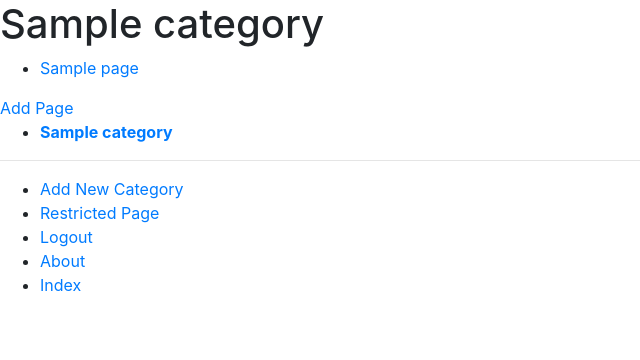
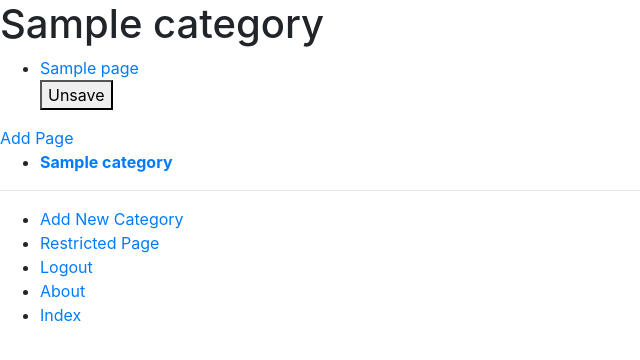
Before and after one commit to engiedinana/Rango_Project, a Django app: a page that uses templates/rango/category.html in a window 1280 px wide. Shown: the top 360 px of the page, without its empty margins (0-640 px from the left). Run offline with Django 3.2, Linux system fonts and the light colour scheme; a user stored in the database is signed in; tables that the repository leaves empty hold one stand-in row (values such as "Sample post"); some libraries are stand-ins or nearby versions.

Commit message:
feature progress

```diff
--- a/rango/views.py
+++ b/rango/views.py
@@ -90,7 +90,6 @@ def show_category(request, category_name_slug):
         # We'll use this in the template to verify that the category exists.
         context_dict['category'] = category
         context_dict['fav_list'] = get_user(request).pages.all()
-        print(context_dict['fav_list'])
     except Category.DoesNotExist:
         # We get here if we didn't find the specified category.
         # Don't do anything -
--- a/static/css/base.css
+++ b/static/css/base.css
@@ -1,7 +1,7 @@
-.showSaveFavorite {
+.show {
     display:inline-block
 }
 
-.showUnsaveFavorite {
+.hide {
     display:None
 }
--- a/static/js/rango-ajax.js
+++ b/static/js/rango-ajax.js
@@ -1,21 +1,27 @@
 $(document).ready(function(){
-    $('#saveFavorite').click(function(){
+    $('#saveFavorite').on( "click",function(){
         var btn = $(this)
+        if(btn !== null) {
             pageId = btn.attr('data-pageid');
             $.get('/rango/save_favorite/', {'page_id':pageId}, function(data){
                 if(data == 'success') {
                     btn.hide();
                     $('#unsaveFavorite').show();
                 }
-        })
+        });
+    }
     });
 
-    $('#unsaveFavorite').click(function(){
+    $('#unsaveFavorite').on( "click", function(){
         var btn = $(this)
+        if(btn !== null) {
             pageId = btn.attr('data-pageid');
             $.get('/rango/unsave_favorite/', {'page_id': pageId}, function(data){
+                if(data == 'success') {
                     btn.hide();
                     $('#saveFavorite').show();
+                }
             })
+        }
     });
 });
--- a/static/js/rango-jquery.js
+++ b/static/js/rango-jquery.js
@@ -1,6 +1,7 @@
 $(document).ready(function() {
     var elm = $('#id_favorite');
     if(elm != null) {
-        elm.hide();
+        elm.removeAttr('required');
+        //elm.hide();
     }
 });
--- a/templates/rango/category.html
+++ b/templates/rango/category.html
@@ -19,10 +19,12 @@
             {% if user.is_authenticated %}
                     {% if fav_list %}
                         {% if page in fav_list %}
-                        <button id="unsaveFavorite" class="showUnsaveFavorite" data-pageid="{{page.id}}">Unsave</button>
+                        <button id="unsaveFavorite" class="show" data-pageid="{{page.id}}">Unsave</button>
+                        <button id="saveFavorite" class="hide" data-pageid="{{page.id}}">Save</button>
                         {% endif %}
                     {% else %}
-                    <button id="saveFavorite" class="showSaveFavorite" data-pageid="{{page.id}}">Save</button>
+                    <button id="saveFavorite" class="show" data-pageid="{{page.id}}">Save</button>
+                    <button id="unsaveFavorite" class="hide" data-pageid="{{page.id}}">Unsave</button>
                     {% endif %}
             {% endif %}
         {% endfor %}
```
Lines whose indentation alone changed are shown as unchanged.
